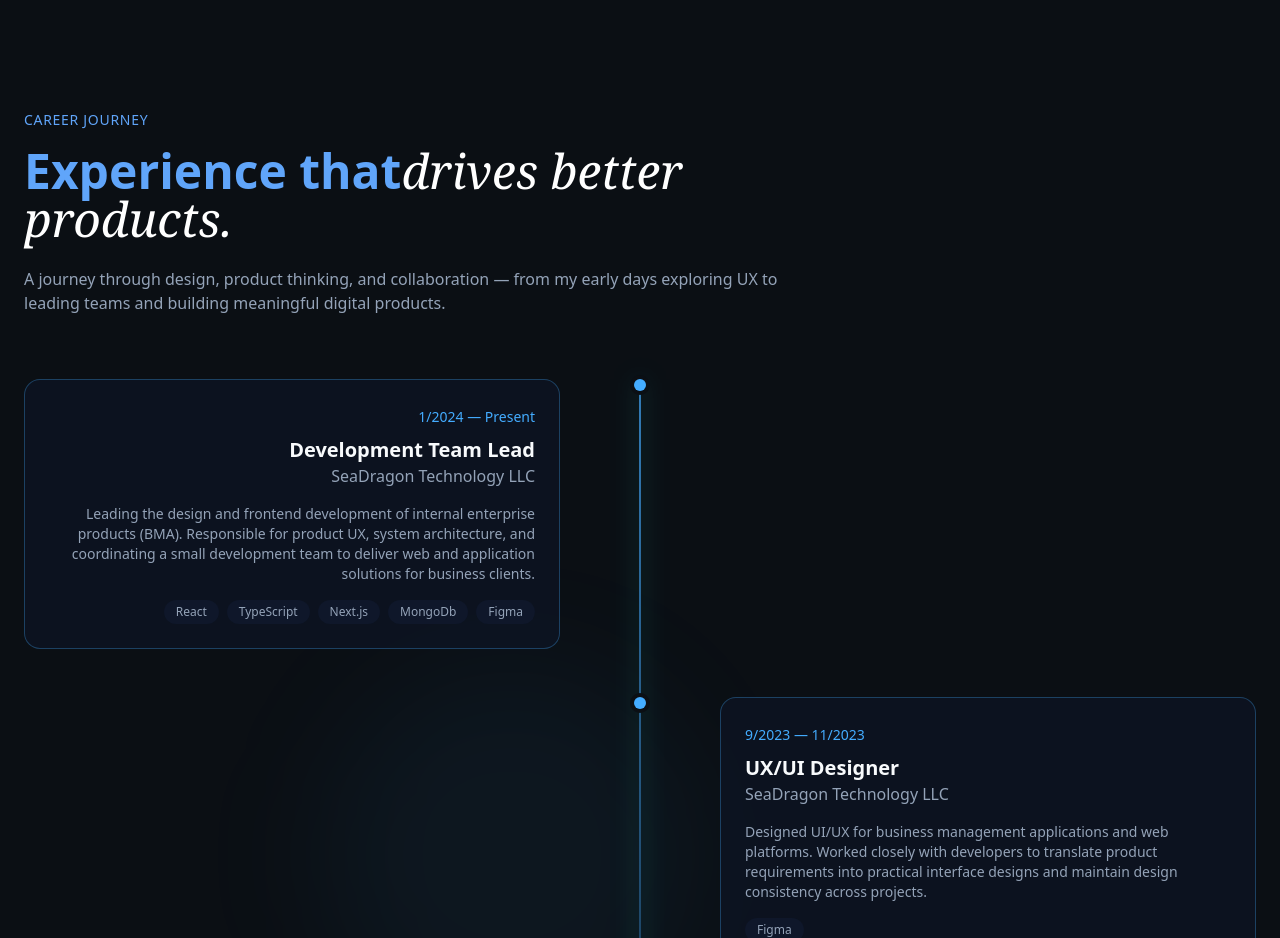
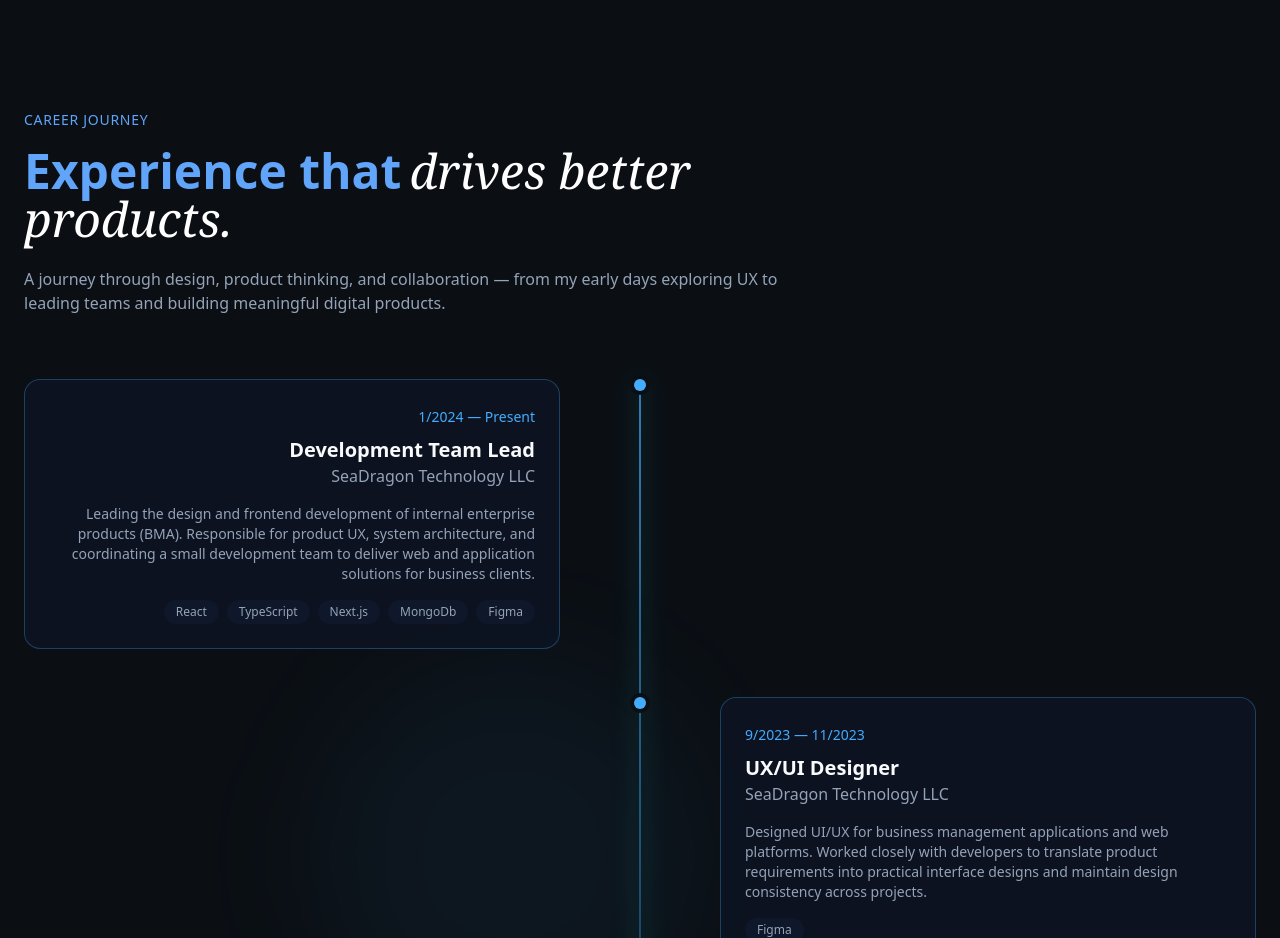
Before and after one commit to Doanhuutrung/portfolio, a React (Vite) app: page / in a window 1280 px wide. Shown: the part 3820-4758 px from the top of the page. Built offline with nearby package versions, Linux system fonts and the light colour scheme.

Commit message:
update code

```diff
--- a/src/sections/Experience.jsx
+++ b/src/sections/Experience.jsx
@@ -60,7 +60,7 @@ export const Experience = () => {
             text-secondary-foreground"
           >
             Experience that
-            <span className="font-serif italic font-normal text-white">
+            <span className="font-serif italic font-normal text-white pl-2">
               drives better products.
             </span>
           </h2>
```
